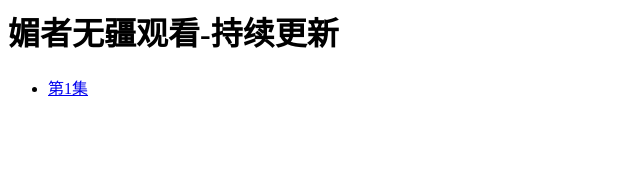
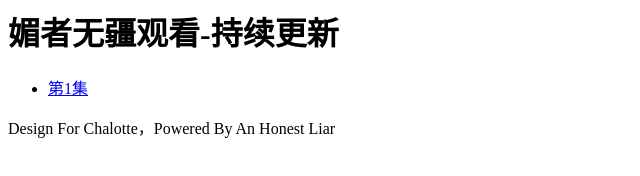
Before and after one commit to jxlpzqc/meizhe, a plain HTML site: page index.html in a window 1280 px wide. Shown: the whole page, without its empty margins (0-640 px from the left). Drawn offline with Linux system fonts and the light colour scheme.

Commit message:
s commit

```diff
--- a/index.html
+++ b/index.html
@@ -3,3 +3,5 @@
 <ul>
 	<li><a href='1.html'>第1集</a></li>
 </ul>
+
+<p>Design For Chalotte，Powered By An Honest Liar</p>
```
